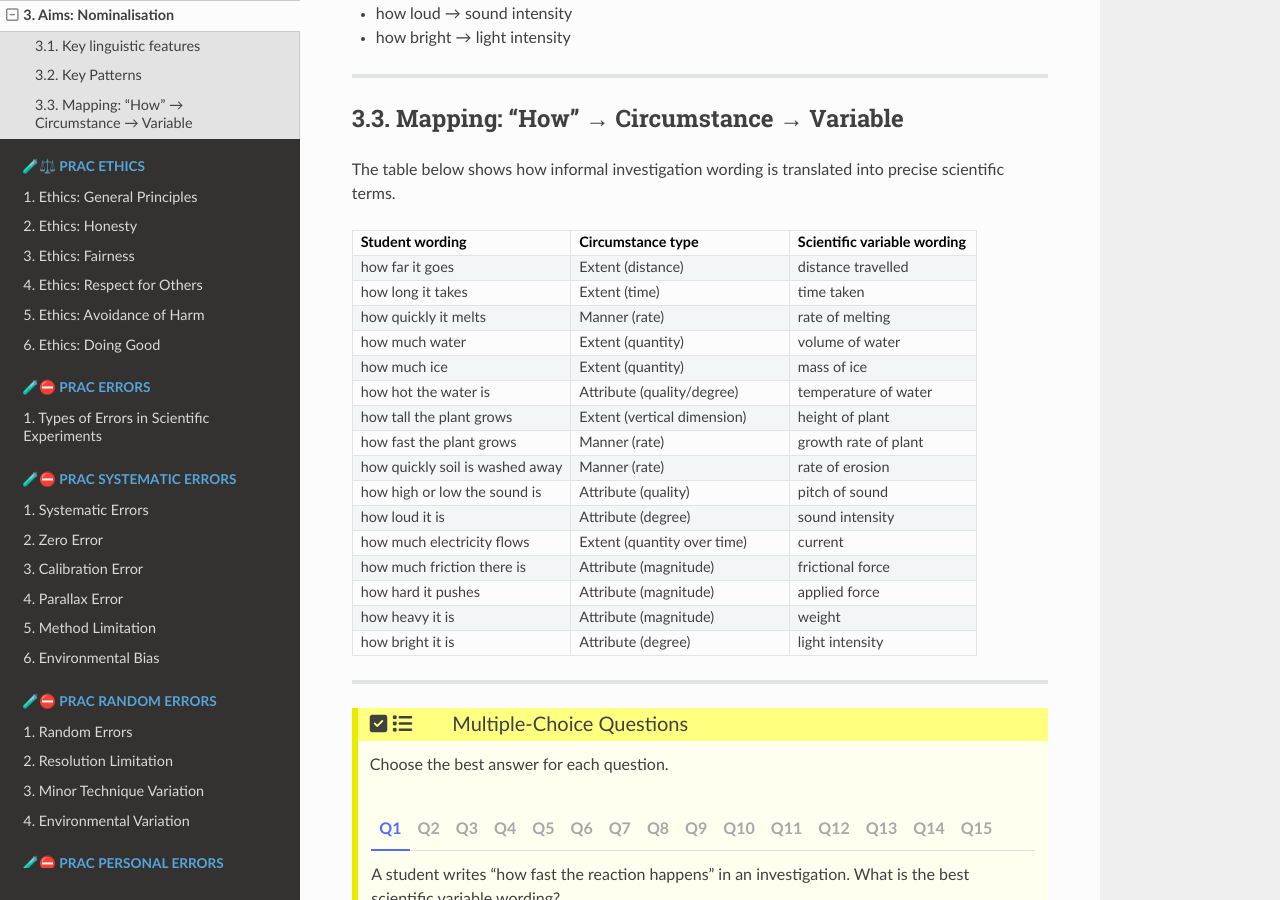
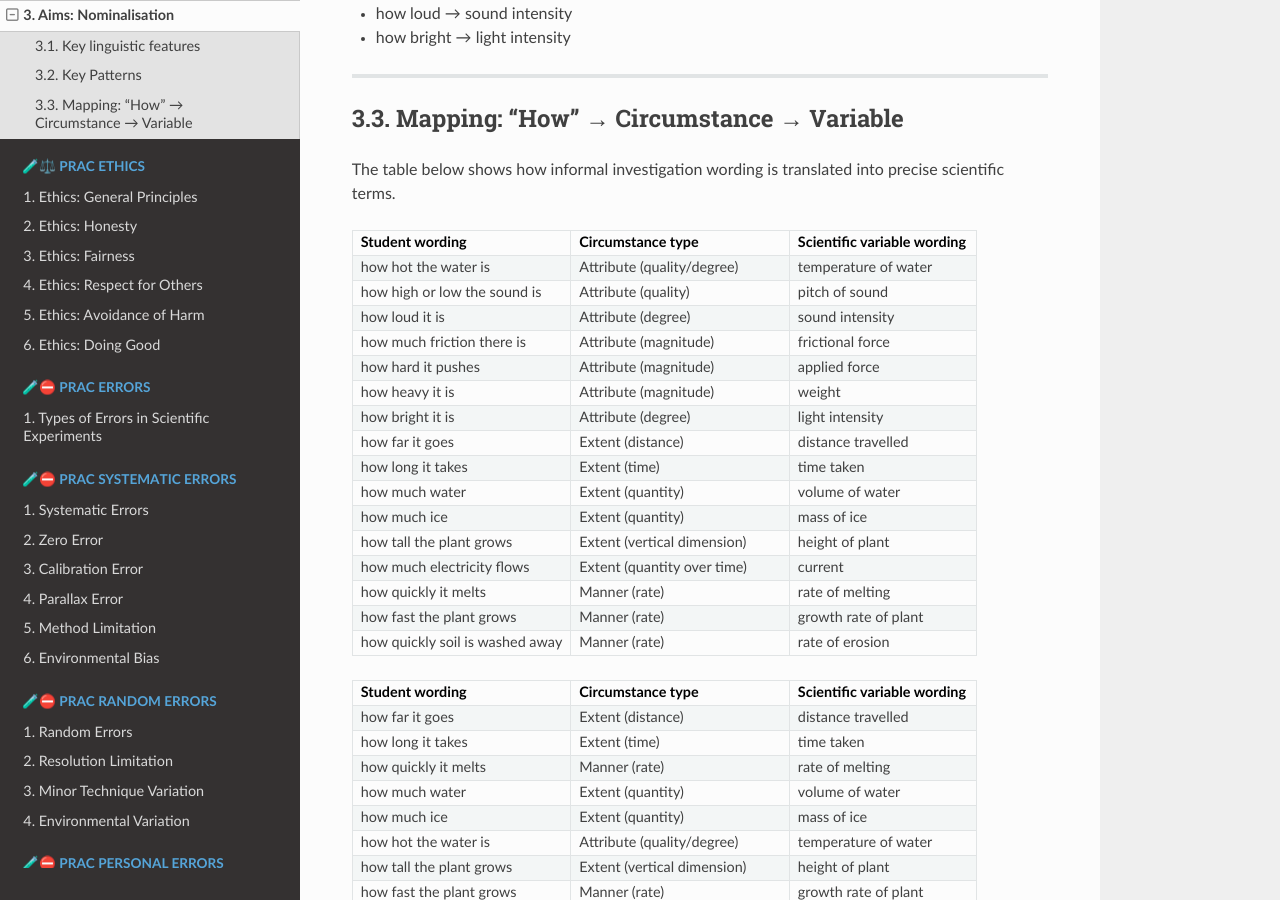
Before and after one commit to gmc-code/PC-Science-and-language, a Sphinx documentation site: the page built from docs/pracs/aims_nominalisations.rst, in a window 1280 px wide and 900 px high, scrolled down 972 px. Built offline with Sphinx 7.4.7 and the Read the Docs theme 3.1.0, drawn with Linux system fonts in a browser that asks for light colours; pages that are not in the unit, such as notebooks, are missing from menus.

Commit message:
nom sort circ

```diff
--- a/docs/pracs/aims_nominalisations.rst
+++ b/docs/pracs/aims_nominalisations.rst
@@ -45,6 +45,79 @@ Mapping: “How” → Circumstance → Variable
 -----------------------------------------------
 
 The table below shows how informal investigation wording is translated into precise scientific terms.
+
+
+.. list-table::
+    :header-rows: 1
+    :widths: 35 35 30
+
+    * - Student wording
+      - Circumstance type
+      - Scientific variable wording
+
+    * - how hot the water is
+      - Attribute (quality/degree)
+      - temperature of water
+
+    * - how high or low the sound is
+      - Attribute (quality)
+      - pitch of sound
+
+    * - how loud it is
+      - Attribute (degree)
+      - sound intensity
+
+    * - how much friction there is
+      - Attribute (magnitude)
+      - frictional force
+
+    * - how hard it pushes
+      - Attribute (magnitude)
+      - applied force
+
+    * - how heavy it is
+      - Attribute (magnitude)
+      - weight
+
+    * - how bright it is
+      - Attribute (degree)
+      - light intensity
+
+    * - how far it goes
+      - Extent (distance)
+      - distance travelled
+
+    * - how long it takes
+      - Extent (time)
+      - time taken
+
+    * - how much water
+      - Extent (quantity)
+      - volume of water
+
+    * - how much ice
+      - Extent (quantity)
+      - mass of ice
+
+    * - how tall the plant grows
+      - Extent (vertical dimension)
+      - height of plant
+
+    * - how much electricity flows
+      - Extent (quantity over time)
+      - current
+
+    * - how quickly it melts
+      - Manner (rate)
+      - rate of melting
+
+    * - how fast the plant grows
+      - Manner (rate)
+      - growth rate of plant
+
+    * - how quickly soil is washed away
+      - Manner (rate)
+      - rate of erosion
 
 
 
```
